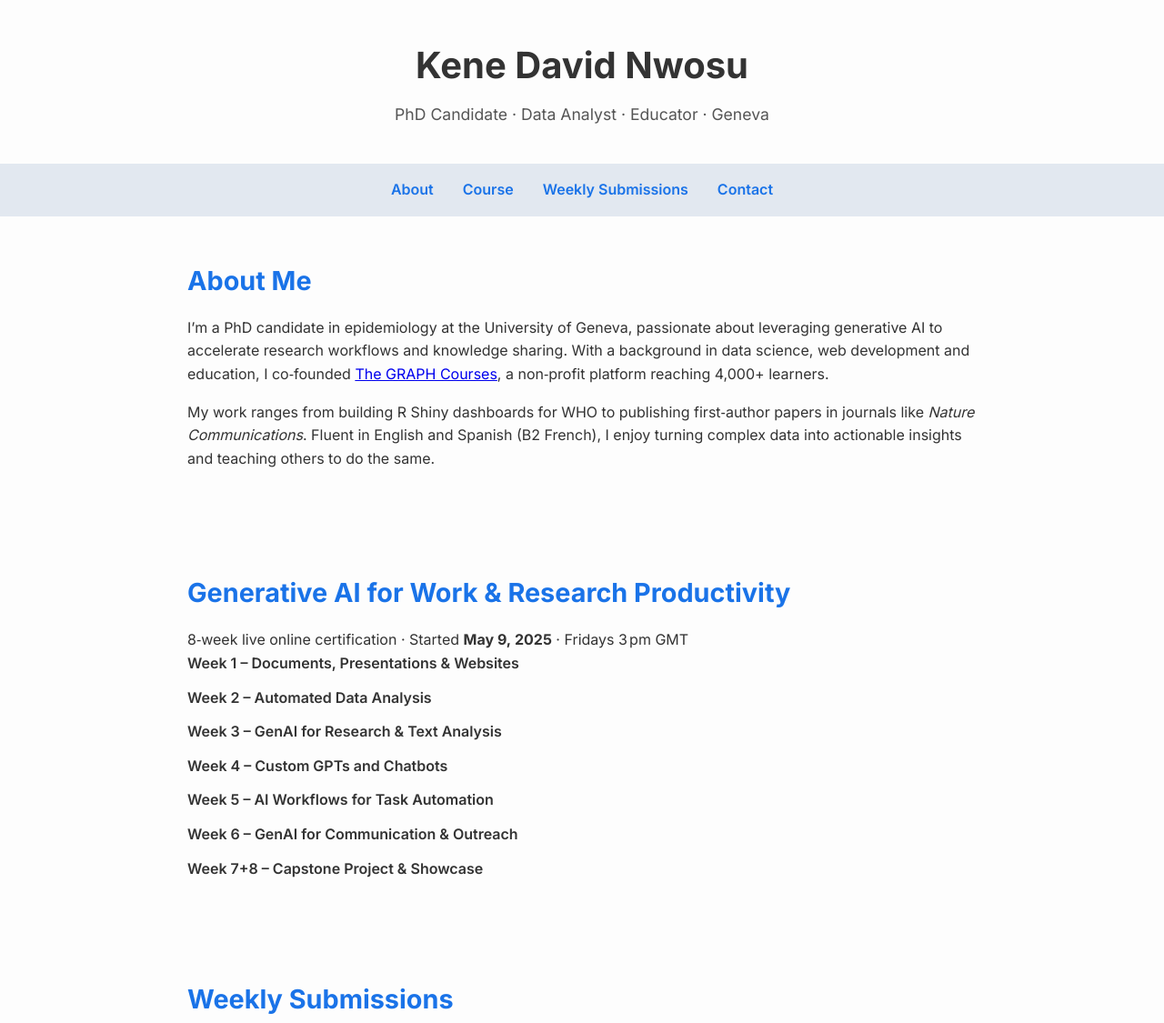
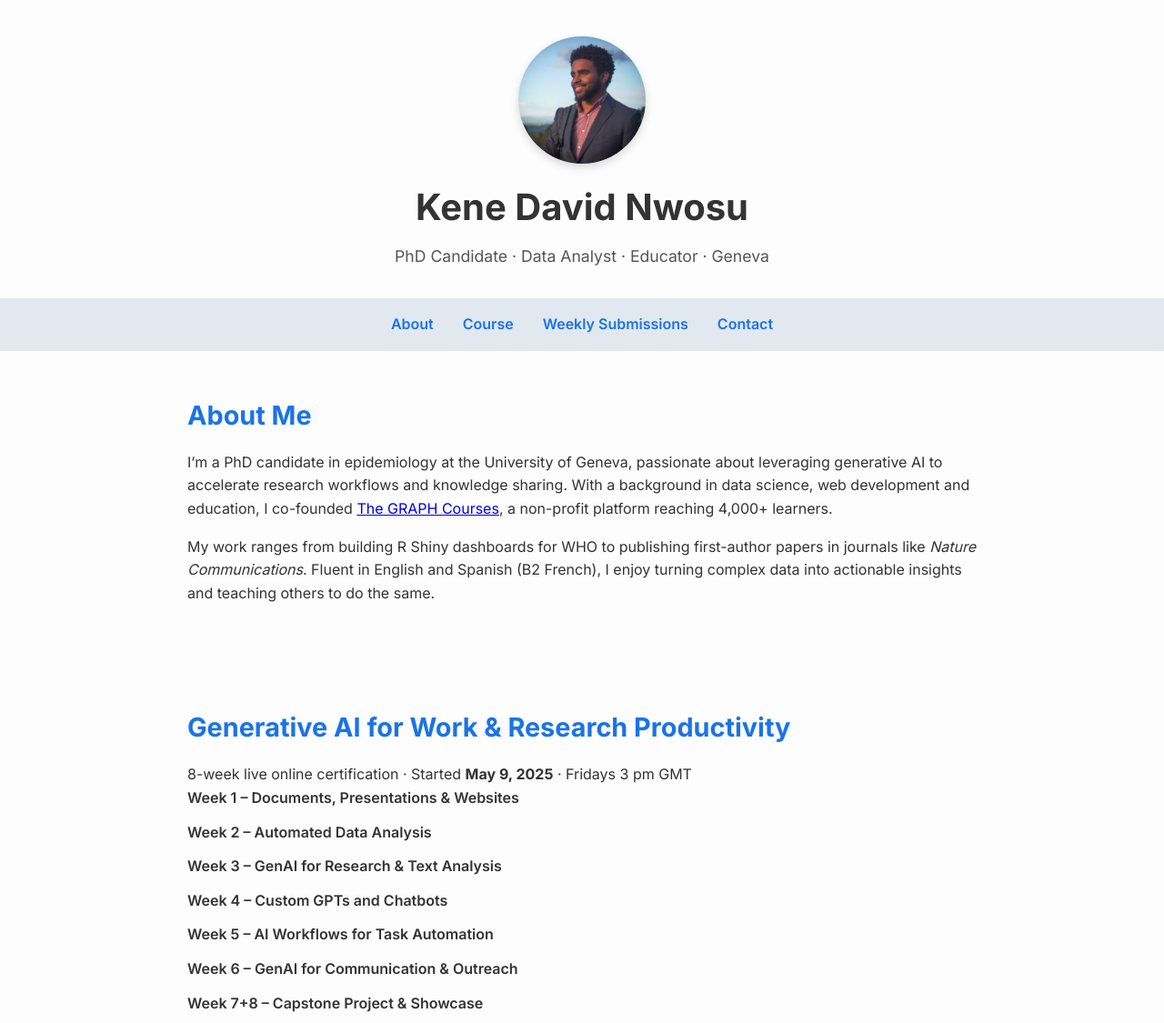
Before and after one commit to kendavidn/graph_ai_portfolio, a plain HTML site: page index.html in a window 1280 px wide. Shown: the top 1125 px of the page at 91% size. Drawn offline with Linux system fonts and the light colour scheme.

Commit message:
Update index.html

```diff
--- a/index.html
+++ b/index.html
@@ -29,8 +29,19 @@
     }
     header {
       background: var(--bg);
-      padding: 2.5rem 1rem;
+      padding: 2.5rem 1rem 2rem;
       text-align: center;
+      display: flex;
+      flex-direction: column;
+      align-items: center;
+    }
+    .avatar {
+      width: 140px;
+      height: 140px;
+      border-radius: 50%;
+      object-fit: cover;
+      box-shadow: 0 4px 10px rgba(0,0,0,.15);
+      margin-bottom: 1rem;
     }
     header h1 {
       font-size: 2.5rem;
@@ -49,6 +60,7 @@
       background: var(--accent);
       position: sticky;
       top: 0;
+      z-index: 10;
     }
     nav a {
       text-decoration: none;
@@ -126,6 +138,7 @@
 </head>
 <body>
   <header>
+    <img src="https://github.com/kendavidn/graph_ai_portfolio/blob/main/linkedin%20photo%20-%20Kene%20David%20Nwosu.png?raw=true" alt="Kene David Nwosu" class="avatar">
     <h1>Kene David Nwosu</h1>
     <p>PhD Candidate · Data Analyst · Educator · Geneva</p>
   </header>
@@ -140,45 +153,31 @@
   <main>
     <section id="about" class="about">
       <h2>About Me</h2>
-      <p>I’m a PhD candidate in epidemiology at the University of Geneva, passionate about leveraging generative AI to accelerate research workflows and knowledge sharing. With a background in data science, web development and education, I co‑founded <a href="https://thegraphcourses.org" target="_blank">The GRAPH Courses</a>, a non‑profit platform reaching 4,000+ learners.</p>
-      <p>My work ranges from building R Shiny dashboards for WHO to publishing first‑author papers in journals like <em>Nature Communications</em>. Fluent in English and Spanish (B2 French), I enjoy turning complex data into actionable insights and teaching others to do the same.</p>
+      <p>I’m a PhD candidate in epidemiology at the University of Geneva, passionate about leveraging generative AI to accelerate research workflows and knowledge sharing. With a background in data science, web development and education, I co-founded <a href="https://thegraphcourses.org" target="_blank">The GRAPH Courses</a>, a non-profit platform reaching 4,000+ learners.</p>
+      <p>My work ranges from building R Shiny dashboards for WHO to publishing first-author papers in journals like <em>Nature Communications</em>. Fluent in English and Spanish (B2 French), I enjoy turning complex data into actionable insights and teaching others to do the same.</p>
     </section>
 
     <section id="course" class="course">
       <h2>Generative AI for Work &amp; Research Productivity</h2>
-      <p>8‑week live online certification · Started <strong>May&nbsp;9, 2025</strong> · Fridays 3 pm GMT</p>
-      <div class="module">
-        <span class="module-title">Week 1 – Documents, Presentations &amp; Websites</span>
-      </div>
-      <div class="module">
-        <span class="module-title">Week 2 – Automated Data Analysis</span>
-      </div>
-      <div class="module">
-        <span class="module-title">Week 3 – GenAI for Research &amp; Text Analysis</span>
-      </div>
-      <div class="module">
-        <span class="module-title">Week 4 – Custom GPTs and Chatbots</span>
-      </div>
-      <div class="module">
-        <span class="module-title">Week 5 – AI Workflows for Task Automation</span>
-      </div>
-      <div class="module">
-        <span class="module-title">Week 6 – GenAI for Communication &amp; Outreach</span>
-      </div>
-      <div class="module">
-        <span class="module-title">Week 7+8 – Capstone Project &amp; Showcase</span>
-      </div>
+      <p>8-week live online certification · Started <strong>May&nbsp;9, 2025</strong> · Fridays 3&nbsp;pm&nbsp;GMT</p>
+      <div class="module"><span class="module-title">Week 1 – Documents, Presentations &amp; Websites</span></div>
+      <div class="module"><span class="module-title">Week 2 – Automated Data Analysis</span></div>
+      <div class="module"><span class="module-title">Week 3 – GenAI for Research &amp; Text Analysis</span></div>
+      <div class="module"><span class="module-title">Week 4 – Custom GPTs and Chatbots</span></div>
+      <div class="module"><span class="module-title">Week 5 – AI Workflows for Task Automation</span></div>
+      <div class="module"><span class="module-title">Week 6 – GenAI for Communication &amp; Outreach</span></div>
+      <div class="module"><span class="module-title">Week 7+8 – Capstone Project &amp; Showcase</span></div>
     </section>
 
     <section id="submissions" class="submissions">
       <h2>Weekly Submissions</h2>
       <ul>
-        <li><strong>Week 1:</strong> <a href="#" target="_blank">Submission Title Placeholder</a></li>
-        <li><strong>Week 2:</strong> <em>Coming soon</em></li>
-        <li><strong>Week 3:</strong> <em>Coming soon</em></li>
-        <li><strong>Week 4:</strong> <em>Coming soon</em></li>
-        <li><strong>Week 5:</strong> <em>Coming soon</em></li>
-        <li><strong>Week 6:</strong> <em>Coming soon</em></li>
+        <li><strong>Week 1:</strong> <a href="#" target="_blank">Submission Title Placeholder</a></li>
+        <li><strong>Week 2:</strong> <em>Coming soon</em></li>
+        <li><strong>Week 3:</strong> <em>Coming soon</em></li>
+        <li><strong>Week 4:</strong> <em>Coming soon</em></li>
+        <li><strong>Week 5:</strong> <em>Coming soon</em></li>
+        <li><strong>Week 6:</strong> <em>Coming soon</em></li>
         <li><strong>Capstone:</strong> <em>Coming soon</em></li>
       </ul>
     </section>
```
